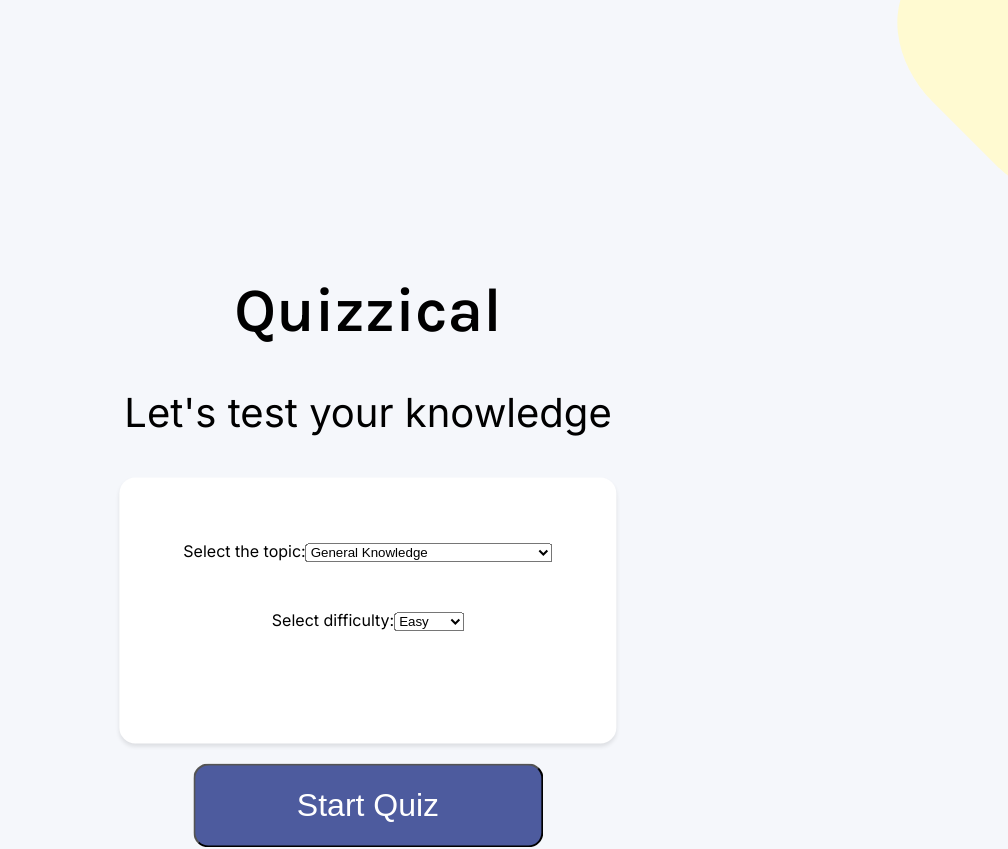
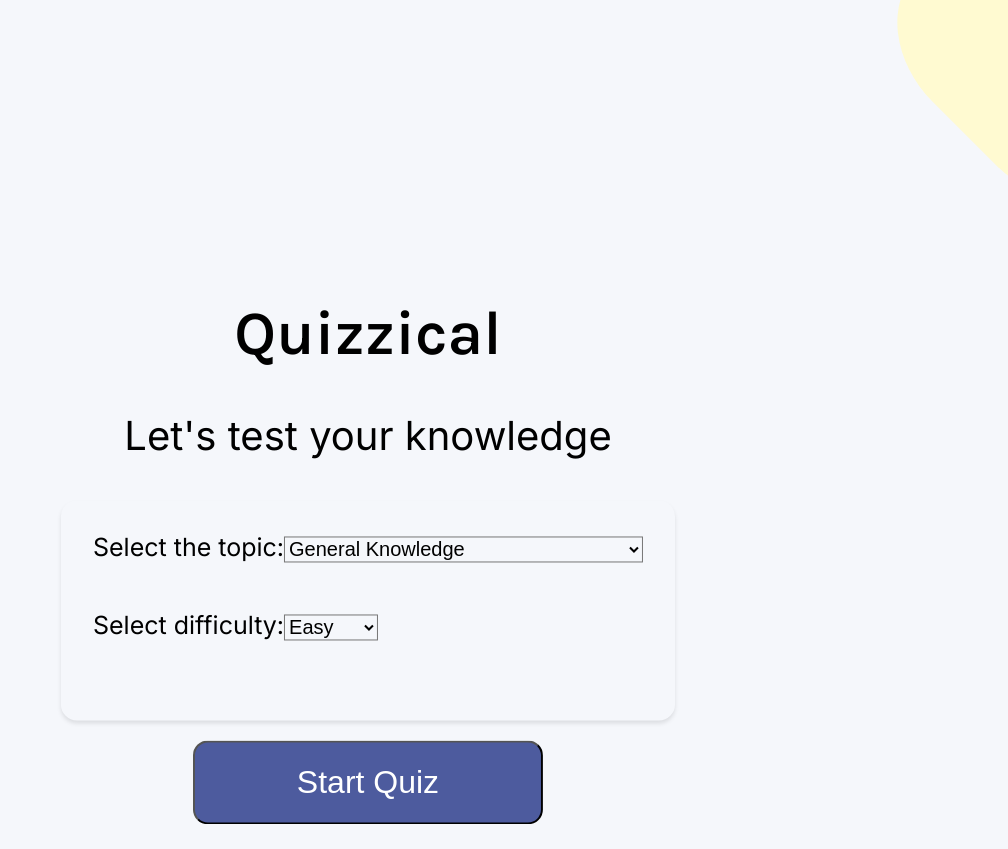
Before and after one commit to BlakeMack/quiz-app-react, a React (Vite) app: page / in a window 1280 px wide. Shown: the top 849 px of the page, without its empty margins (272-1280 px from the left). Built offline with nearby package versions, Linux system fonts and the light colour scheme.

Commit message:
forms styled, topic values changed to numbers

```diff
--- a/src/App.css
+++ b/src/App.css
@@ -12,15 +12,27 @@ body {
 }
 
 .form-quiz {
-    background-color: #fff;
     border-radius: 1rem;
     box-shadow: 0 3px 4px rgb(0 0 0 / 10%);
-    padding: 4rem;
+    padding: 2rem;
+    text-align: left;
 }
 
 .form-option {
   margin-bottom: 3rem;
+  font-size: 25px;
 }
+
+#topic {
+  font-size: 20px;
+  background-color: #F5F7FB;
+}
+
+#difficulty {
+  font-size: 20px;
+  background-color: #F5F7FB;
+}
+
 
 .quizzical-title {
   font-size: 62px;
--- a/src/App.jsx
+++ b/src/App.jsx
@@ -12,58 +12,16 @@ function App() {
   const [isScored, setIsScored] = useState(false)
   const [formData, setFormData] = useState(
     {
-        topic: "",
-        difficulty: ""
+        topic: 9,
+        difficulty: "easy"
     }
   )
 
   console.log(formData.topic)
   console.log(formData.difficulty)
 
-  function findCategoryNumber(string) {
-    if (string === "General Knowledge") {
-      return 9
-    } else if (string === "Entertainment: Books") {
-      return 10
-    } else if (string === "Entertainment: Film") {
-      return 11
-    } else if (string === "Entertainment: Music") {
-      return 12
-    } else if (string === "Entertainment: Musicals and Theatres") {
-      return 13
-    } else if (string === "Entertainment: Television") {
-      return 14
-    } else if (string === "Entertainment: Video Games") {
-      return 15
-    } else if (string === "Entertainment: Board Games") {
-      return 16
-    } else if (string === "Science & Nature") {
-      return 17
-    } else if (string === "Science: Computers") {
-      return 18
-    } else if (string === "Science: Mathematics") {
-      return 19
-    }else if (string === "Mythology") {
-      return 20
-    } else if (string === "Sports") {
-      return 21
-    } else if (string === "Geography") {
-      return 22
-    } else if (string === "History") {
-      return 23
-    } else if (string === "Politics") {
-      return 24
-    } else if (string === "Art") {
-      return 25
-    } else if (string === "Celebrities") {
-      return 26
-    } else if (string === "Animals") {
-      return 27
-    }
-  }
-
   useEffect(() => { start &&
-    fetch(`https://opentdb.com/api.php?amount=5&category=${findCategoryNumber(formData.topic)}&difficulty=${formData.difficulty}&type=multiple`)
+    fetch(`https://opentdb.com/api.php?amount=5&category=${formData.topic}&difficulty=${formData.difficulty}&type=multiple`)
     .then(res => res.json())
     .then(data => setQuizData(data.results.map((result) => {
       return (
@@ -151,7 +109,7 @@ function App() {
         selectedAnswers.push(selectedAnswer)
       }
     })
-    return (selectedAnswers.length === 5)
+    return (selectedAnswers.length === quizData.length)
   }
 
   function checkAnswers() {
--- a/src/components/Start.jsx
+++ b/src/components/Start.jsx
@@ -9,25 +9,25 @@ export default function Start (props) {
         <label htmlFor="topic">
           Select the topic:
           <select id="topic" value={props.value.topic} name="topic" onChange={props.handleChange}>
-            <option value="General Knowledge">General Knowledge</option>
-            <option value="Entertainment: Books">Entertainment: Books</option>
-            <option value="Entertainment: Film">Entertainment: Film</option>
-            <option value="Entertainment: Music">Entertainment: Music</option>
-            <option value="Entertainment: Musicals and Theatres">Entertainment: Musicals and Theatres</option>
-            <option value="Entertainment: Television">Entertainment: Television</option>
-            <option value="Entertainment: Video Games">Entertainment: Video Games</option>
-            <option value="Entertainment: Board Games">Entertainment: Board Games</option>
-            <option value="Science & Nature">Science & Nature</option>
-            <option value="Science: Computers">Science: Computers</option>
-            <option value="Science: Mathematics">Science: Mathematics</option>
-            <option value="Mythology">Mythology</option>
-            <option value="Sports">Sports</option>
-            <option value="Geography">Geography</option>
-            <option value="History">History</option>
-            <option value="Politics">Politics</option>
-            <option value="Art">Art</option>
-            <option value="Celebrities">Celebrities</option>
-            <option value="Animals">Animals</option>
+            <option value="9">General Knowledge</option>
+            <option value="10">Entertainment: Books</option>
+            <option value="11">Entertainment: Film</option>
+            <option value="12">Entertainment: Music</option>
+            <option value="13">Entertainment: Musicals and Theatres</option>
+            <option value="14">Entertainment: Television</option>
+            <option value="15">Entertainment: Video Games</option>
+            <option value="16">Entertainment: Board Games</option>
+            <option value="17">Science & Nature</option>
+            <option value="18">Science: Computers</option>
+            <option value="19">Science: Mathematics</option>
+            <option value="20">Mythology</option>
+            <option value="21">Sports</option>
+            <option value="22">Geography</option>
+            <option value="23">History</option>
+            <option value="24">Politics</option>
+            <option value="25">Art</option>
+            <option value="26">Celebrities</option>
+            <option value="27">Animals</option>
           </select>
         </label>
       </div>
```
